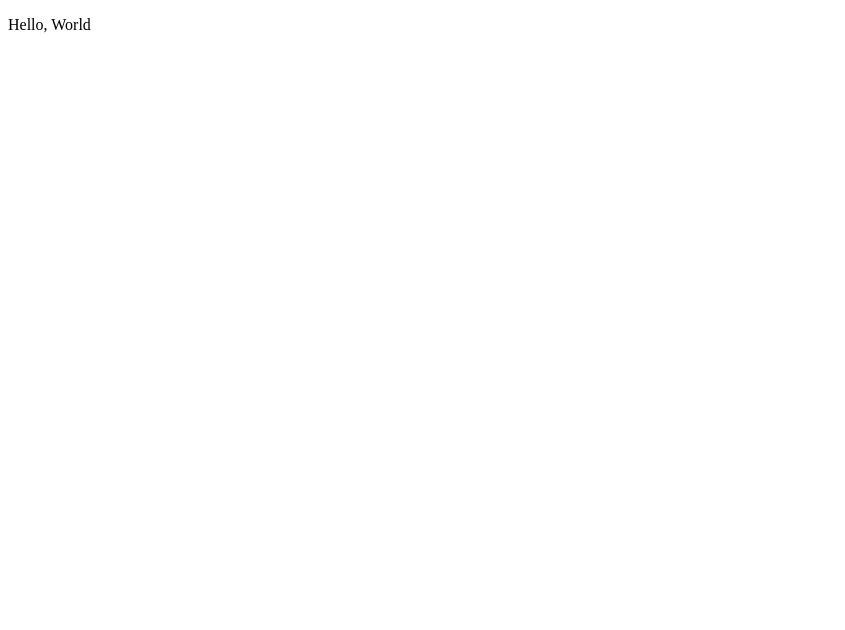
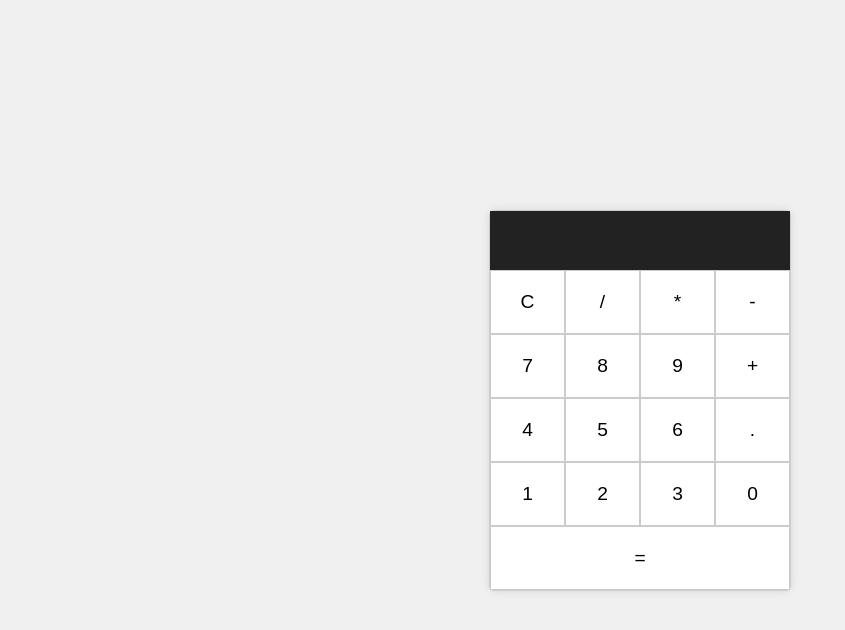
Before and after one commit to Qwerty-2308/Commit-Criminals, a plain HTML site: page index.html in a window 1280 px wide. Shown: the whole page, without its empty margins (0-845 px from the left). Drawn offline with Linux system fonts and the light colour scheme.

Commit message:
first change

```diff
--- a/index.html
+++ b/index.html
@@ -3,9 +3,38 @@
 <head>
     <meta charset="UTF-8">
     <meta name="viewport" content="width=device-width, initial-scale=1.0">
-    <title>Document</title>
+    <title>Basic Calculator</title>
+    <link rel="stylesheet" href="style.css">
 </head>
 <body>
-    <p>Hello, World</p>
+    <div class="calculator">
+        <div class="display">
+            <input type="text" id="result" readonly>
+        </div>
+        <div class="buttons">
+            <button onclick="clearDisplay()">C</button>
+            <button onclick="appendToDisplay('/')">/</button>
+            <button onclick="appendToDisplay('*')">*</button>
+            <button onclick="appendToDisplay('-')">-</button>
+
+            <button onclick="appendToDisplay('7')">7</button>
+            <button onclick="appendToDisplay('8')">8</button>
+            <button onclick="appendToDisplay('9')">9</button>
+            <button onclick="appendToDisplay('+')">+</button>
+
+            <button onclick="appendToDisplay('4')">4</button>
+            <button onclick="appendToDisplay('5')">5</button>
+            <button onclick="appendToDisplay('6')">6</button>
+            <button onclick="appendToDisplay('.')">.</button>
+
+            <button onclick="appendToDisplay('1')">1</button>
+            <button onclick="appendToDisplay('2')">2</button>
+            <button onclick="appendToDisplay('3')">3</button>
+            <button onclick="appendToDisplay('0')">0</button>
+
+            <button onclick="calculateResult()" style="grid-column: span 4;">=</button>
+        </div>
+    </div>
+    <script src="script.js"></script>
 </body>
 </html>
```
